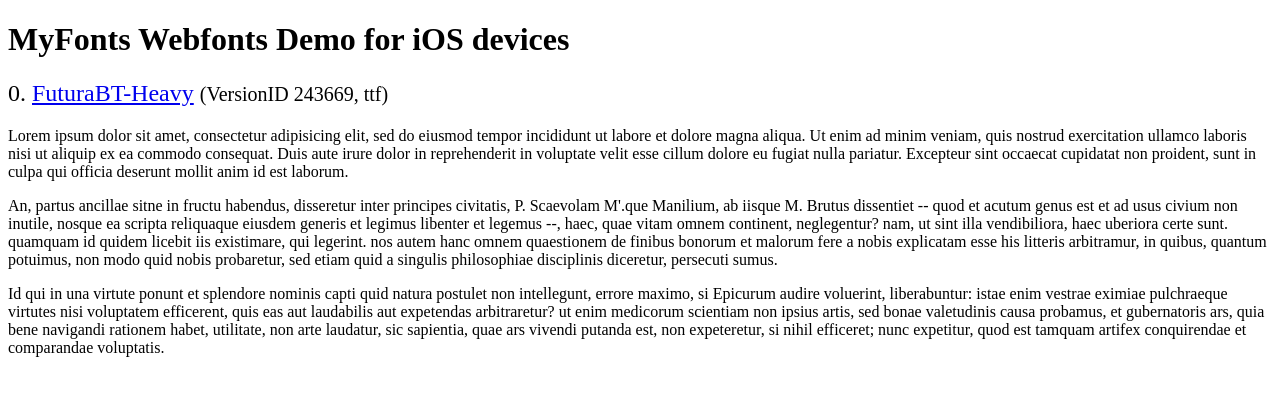
After one commit to timonlepetit/insrt_v2, a PHP site: page /fonts/svg_test.html in a window 1280 px wide. The commit adds this page. Shown: the top 396 px of the page. Run offline with PHP 8.4, Linux system fonts and the light colour scheme.

Commit message:
futura std added

```diff
--- a/css/style.css
+++ b/css/style.css
@@ -1,4 +1,5 @@
 @import url(../fonts/stylesheet.css);
+@import url(../fonts/insrt.css);
 body {
   font-family: sans-serif;
   font-size: 2rem;
--- /dev/null
+++ b/fonts/insrt.css
@@ -0,0 +1,5 @@
+/* @import must be at top of file, otherwise CSS will not work */
+@import url("//hello.myfonts.net/count/2fc14a");
+
+
+@font-face {font-family: 'FuturaBT-Heavy';src: url('webfonts/2FC14A_0_0.eot');src: url('webfonts/2FC14A_0_0.eot?#iefix') format('embedded-opentype'),url('webfonts/2FC14A_0_0.woff2') format('woff2'),url('webfonts/2FC14A_0_0.woff') format('woff'),url('webfonts/2FC14A_0_0.ttf') format('truetype'),url('webfonts/2FC14A_0_0.svg#wf') format('svg');}
--- /dev/null
+++ b/fonts/svg_test.html
@@ -0,0 +1,46 @@
+<!DOCTYPE html>
+<html>
+<head>
+<title>MyFonts Webfonts Demo for iOS devices</title>
+<meta http-equiv="content-type" content="text/html; charset=utf-8" />
+
+<style type="text/css" media="all">
+
+	h2 {
+		 font-weight:normal;
+	}
+
+
+	@font-face {
+		font-family:"FuturaBT-Heavy";
+		src:url("2FC14A_0.svg#FuturaBT-Heavy") format("svg");
+	}
+
+	.webfont_0 {
+		font-family: FuturaBT-Heavy;
+	}
+
+</style>
+
+</head>
+
+<body>
+
+<h1>MyFonts Webfonts Demo for iOS devices</h1>
+
+
+<h2>0. <span class='webfont_0'><a href='http://www.myfonts.com/search/style::577/'>FuturaBT-Heavy</a></span>
+<small>(VersionID 243669, ttf)</small>
+</h2>
+
+<p class='webfont_0'>Lorem ipsum dolor sit amet, consectetur adipisicing elit, sed do eiusmod tempor incididunt ut labore et dolore magna aliqua. Ut enim ad minim veniam, quis nostrud exercitation ullamco laboris nisi ut aliquip ex ea commodo consequat. Duis aute irure dolor in reprehenderit in voluptate velit esse cillum dolore eu fugiat nulla pariatur. Excepteur sint occaecat cupidatat non proident, sunt in culpa qui officia deserunt mollit anim id est laborum.</p>
+
+<p class='webfont_0'>An, partus ancillae sitne in fructu habendus, disseretur inter principes civitatis, P. Scaevolam M'.que Manilium, ab iisque M. Brutus dissentiet -- quod et acutum genus est et ad usus civium non inutile, nosque ea scripta reliquaque eiusdem generis et legimus libenter et legemus --, haec, quae vitam omnem continent, neglegentur? nam, ut sint illa vendibiliora, haec uberiora certe sunt. quamquam id quidem licebit iis existimare, qui legerint. nos autem hanc omnem quaestionem de finibus bonorum et malorum fere a nobis explicatam esse his litteris arbitramur, in quibus, quantum potuimus, non modo quid nobis probaretur, sed etiam quid a singulis philosophiae disciplinis diceretur, persecuti sumus.</p>
+
+<p class='webfont_0'>Id qui in una virtute ponunt et splendore nominis capti quid natura postulet non intellegunt, errore maximo, si Epicurum audire voluerint, liberabuntur: istae enim vestrae eximiae pulchraeque virtutes nisi voluptatem efficerent, quis eas aut laudabilis aut expetendas arbitraretur? ut enim medicorum scientiam non ipsius artis, sed bonae valetudinis causa probamus, et gubernatoris ars, quia bene navigandi rationem habet, utilitate, non arte laudatur, sic sapientia, quae ars vivendi putanda est, non expeteretur, si nihil efficeret; nunc expetitur, quod est tamquam artifex conquirendae et comparandae voluptatis.</p>
+
+
+
+
+</body>
+</html>
--- a/style.scss
+++ b/style.scss
@@ -1,4 +1,5 @@
 @import '../fonts/stylesheet.css';
+@import '../fonts/insrt.css';
 
 body{
 	font-family: sans-serif;
```
Also changed, not shown: fonts/2FC14A_0_0.ttf (added), fonts/2FC14A_0_0.woff (added), fonts/2FC14A_0_0.woff2 (added), 2 other files.
